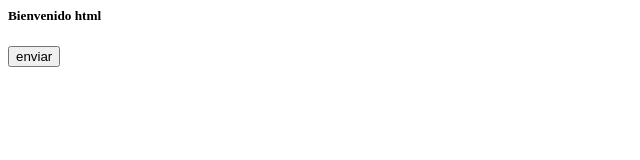
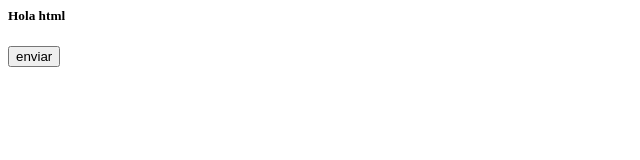
Before and after one commit to MEYLYMENDOZA/PruebaWeb, a plain HTML site: page index.html in a window 1280 px wide. Shown: the full height of the page, 0-640 px from the left. Drawn offline with Linux system fonts and the light colour scheme.

Commit message:
Cambio 20:18

```diff
--- a/index.html
+++ b/index.html
@@ -2,7 +2,7 @@
 <head>
 </head>
 <body>
-    <h5> Bienvenido html</h5>
+    <h5> Hola html</h5>
     <button>
         enviar
     </button>
```
